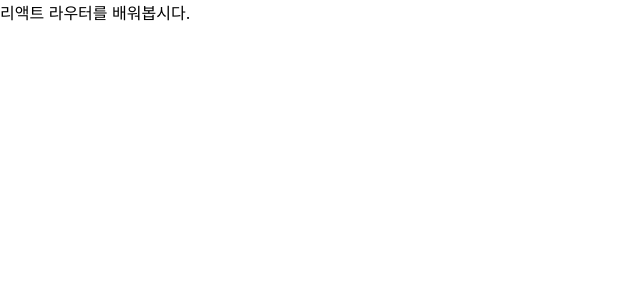
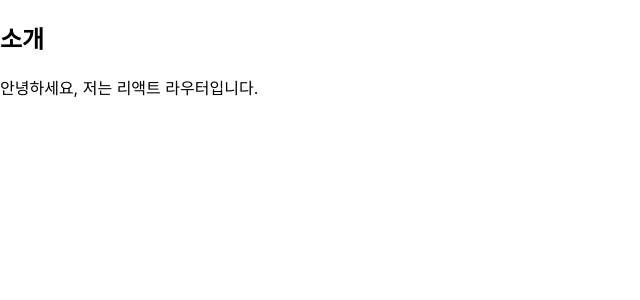
Before and after one commit to YoungwanCho/react-router-tutorial, a React (Create React App) app: page /about in a window 1280 px wide. Shown: the top 300 px of the page, without its empty margins (0-640 px from the left). Built offline with nearby package versions, Linux system fonts and the light colour scheme.

Commit message:
라우트 설정
홈과 어바웃에 대해 라우팅을 했다

```diff
--- a/src/App.js
+++ b/src/App.js
@@ -1,9 +1,15 @@
 import React from 'react';
+import { Route } from 'react-router-dom';
+import {
+  Home,
+  About
+} from 'pages';
 
 const App = () => {
   return (
     <div>
-      리액트 라우터를 배워봅시다.
+      <Route exact path="/" component={Home}/>
+      <Route path="/about" component={About}/>
     </div>
   );
 }
--- /dev/null
+++ b/src/pages/About.js
@@ -0,0 +1,14 @@
+import React from 'react';
+
+const About = () => {
+  return (
+    <div>
+      <h2>소개</h2>
+      <p>
+        안녕하세요, 저는 리액트 라우터입니다.
+      </p>
+    </div>
+  );
+};
+
+export default About;
--- /dev/null
+++ b/src/pages/Home.js
@@ -0,0 +1,11 @@
+import React from 'react';
+
+const Home = () => {
+  return (
+    <div>
+      <h2>홈</h2>
+    </div>
+  );
+};
+
+export default Home;
--- /dev/null
+++ b/src/pages/index.js
@@ -0,0 +1,2 @@
+export { default as Home } from './Home';
+export { default as About } from './About';
```
